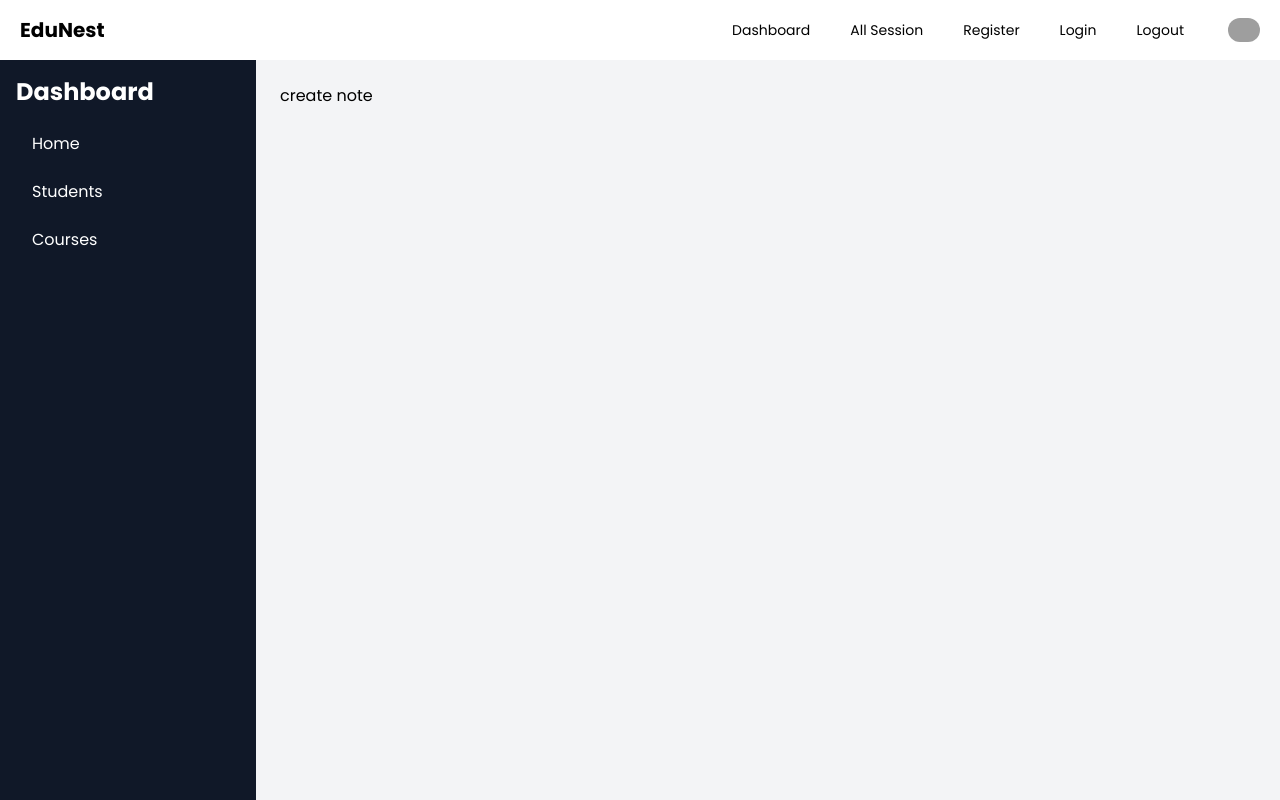
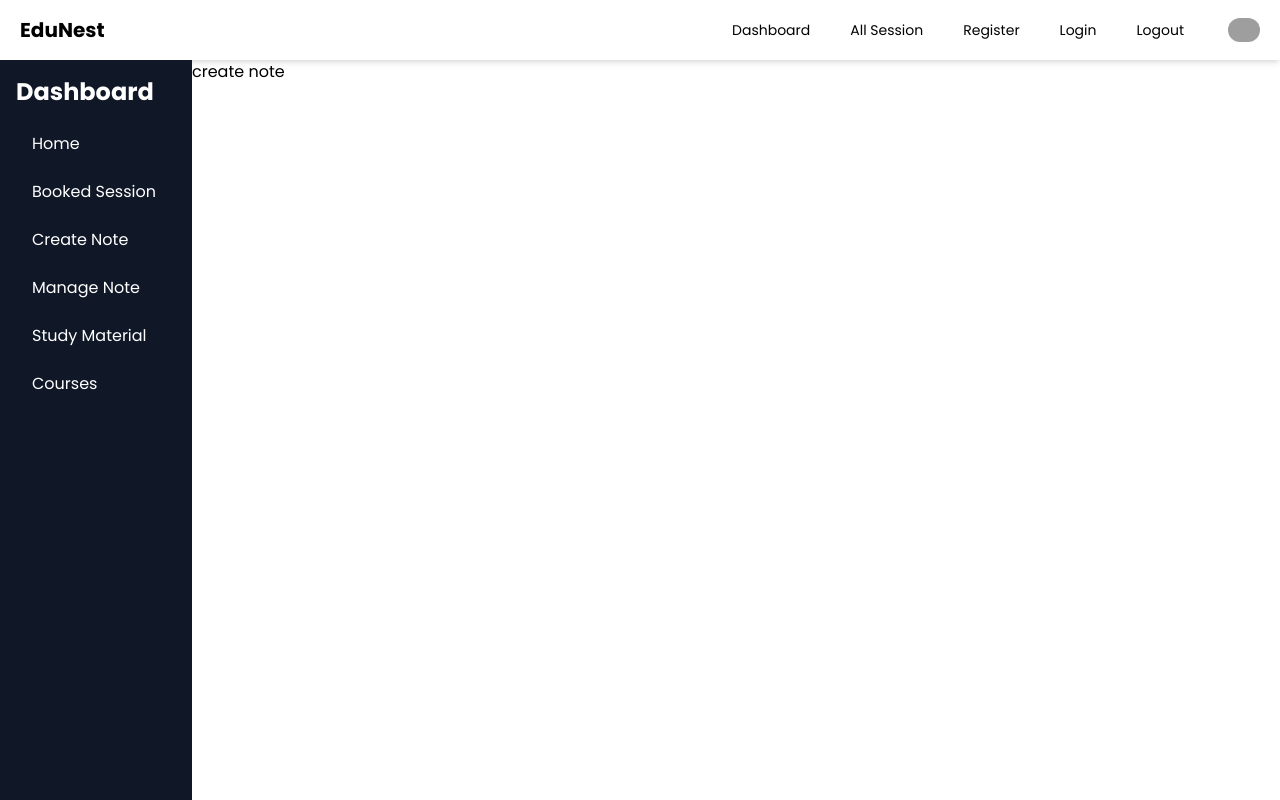
Before and after one commit to kader009/study-platform-frontend, a Next.js app: page /dashboard/student/create-note in a window 1280 px wide. Shown: the top 800 px of the page. Built offline with nearby package versions, Linux system fonts and the light colour scheme; grey boxes are pictures that could not be loaded.

Commit message:
student dashboard create

```diff
--- a/src/app/dashboard/_components/SideBar.tsx
+++ b/src/app/dashboard/_components/SideBar.tsx
@@ -14,7 +14,7 @@ const Sidebar = () => {
         onClick={() => setIsOpen(!isOpen)}
       >
         {isOpen ? (
-          <XMarkIcon className="h-6 w-6" />
+          <XMarkIcon className="h-6 w-6 bg-black" />
         ) : (
           <Bars3Icon className="h-6 w-6" />
         )}
@@ -22,7 +22,7 @@ const Sidebar = () => {
 
       {/* Sidebar */}
       <aside
-        className={`fixed top-0 left-0 h-full bg-gray-900 text-white p-4 w-64 z-40 transition-transform duration-300 ${
+        className={`fixed top-0 left-0 h-full bg-gray-900 text-white p-4 w-48 z-40 transition-transform duration-300 ${
           isOpen ? 'translate-x-0' : '-translate-x-64'
         } md:relative md:translate-x-0`}
       >
@@ -38,10 +38,35 @@ const Sidebar = () => {
           </li>
           <li>
             <Link
-              href="/dashboard/students"
+              href="/dashboard/student/booked-session"
               className="block py-2 px-4 hover:bg-gray-700 rounded"
             >
-              Students
+              Booked Session
+            </Link>
+          </li>
+
+          <li>
+            <Link
+              href="/dashboard/student/create-note"
+              className="block py-2 px-4 hover:bg-gray-700 rounded"
+            >
+              Create Note
+            </Link>
+          </li>
+          <li>
+            <Link
+              href="/dashboard/student/manage-note"
+              className="block py-2 px-4 hover:bg-gray-700 rounded"
+            >
+              Manage Note
+            </Link>
+          </li>
+          <li>
+            <Link
+              href="/dashboard/student/study-material"
+              className="block py-2 px-4 hover:bg-gray-700 rounded"
+            >
+              Study Material
             </Link>
           </li>
           <li>
@@ -58,7 +83,7 @@ const Sidebar = () => {
       {/* Overlay for Mobile */}
       {isOpen && (
         <div
-          className="fixed inset-0 bg-black bg-opacity-50 z-30 md:hidden"
+          className="fixed inset-0  bg-opacity-50 z-30 md:hidden"
           onClick={() => setIsOpen(false)}
         ></div>
       )}
--- a/src/app/dashboard/layout.tsx
+++ b/src/app/dashboard/layout.tsx
@@ -3,9 +3,9 @@ import Sidebar from './_components/SideBar'
 
 const Dashbooardlayout = ({children} : {children: ReactNode}) => {
   return (
-    <div className="flex h-screen bg-gray-100">
+    <div className="flex h-screen">
       <Sidebar/>
-      <main className="flex-1 p-6">
+      <main className="flex-1">
 
       {children}
       </main>
```
